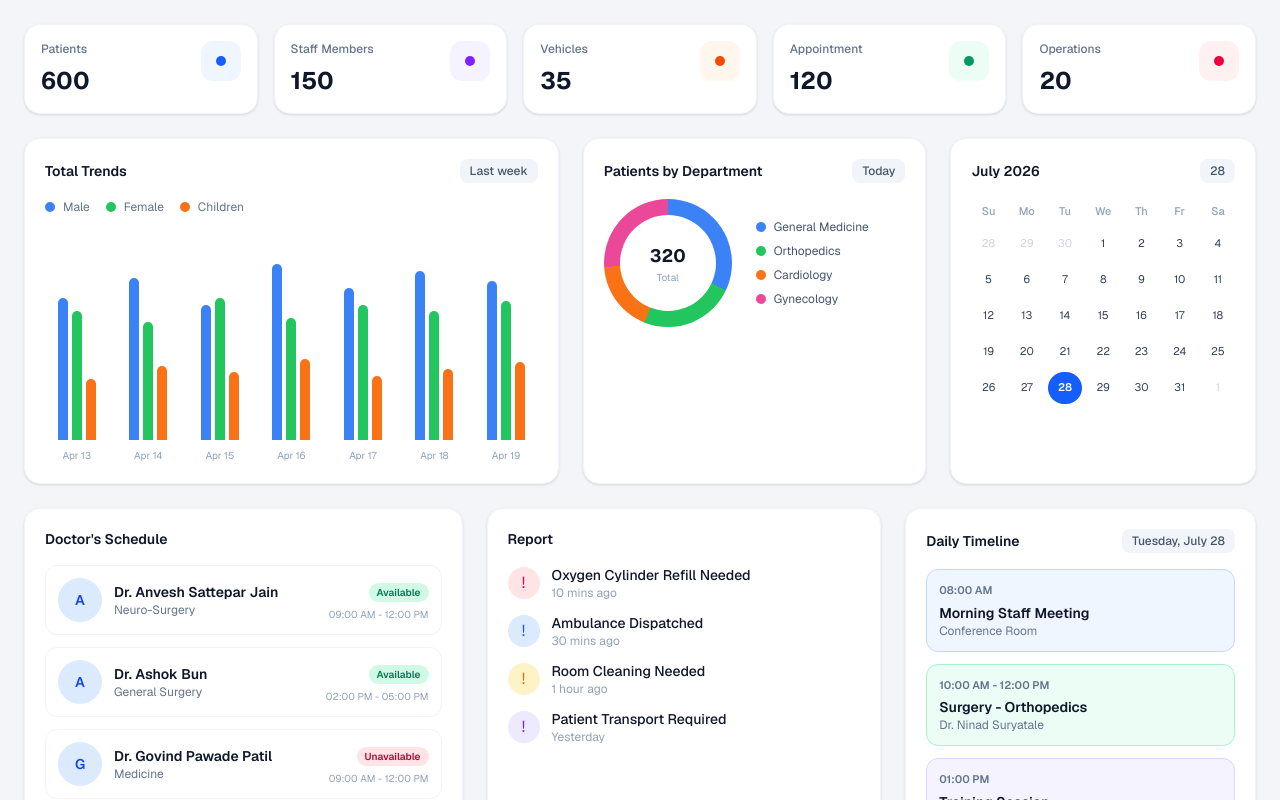
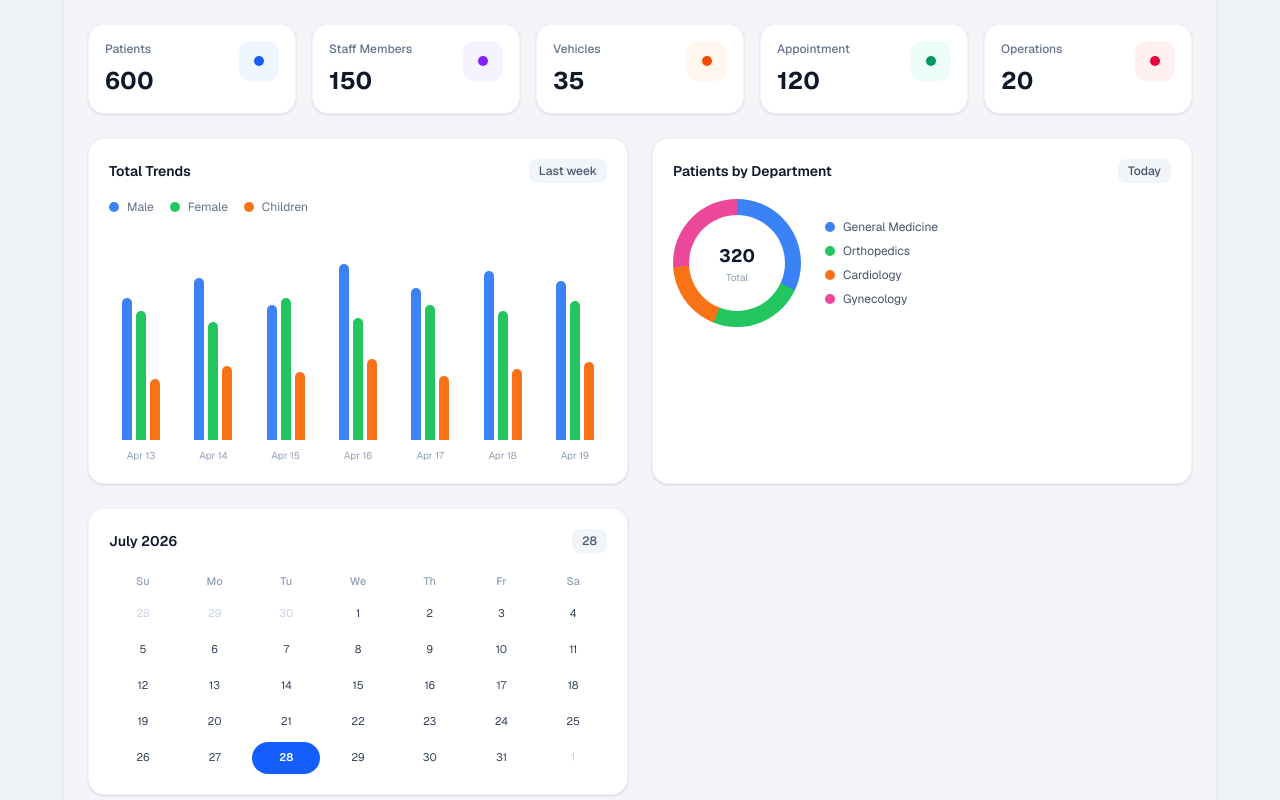
Before and after one commit to rp98nt/shivnerihospital, a Next.js app: page /personnel/superadmin in a window 1280 px wide. Shown: the top 800 px of the page. Built offline with nearby package versions, Linux system fonts and the light colour scheme; no server answers.

Commit message:
fix: constrain personnel dashboard to compact max-w-6xl layout
Center the staff dashboard like the homepage with a max-width shell, tighter content padding, responsive dashboard grids, and a narrower header search field.

```diff
--- a/components/personnel/personnel-dashboard.tsx
+++ b/components/personnel/personnel-dashboard.tsx
@@ -84,7 +84,7 @@ export function PersonnelDashboard() {
 
   return (
     <div className="space-y-6">
-      <section className="grid gap-4 sm:grid-cols-2 xl:grid-cols-5">
+      <section className="grid gap-4 sm:grid-cols-2 lg:grid-cols-3 xl:grid-cols-5">
         {KPI_STATS.map((stat) => (
           <article
             key={stat.label}
@@ -105,7 +105,7 @@ export function PersonnelDashboard() {
         ))}
       </section>
 
-      <section className="grid gap-6 xl:grid-cols-[1.4fr_0.9fr_0.8fr]">
+      <section className="grid gap-6 lg:grid-cols-2">
         <DashboardCard title="Total Trends" action="Last week">
           <div className="mt-4 flex flex-wrap gap-4 text-xs text-slate-500">
             <LegendDot color="#3b82f6" label="Male" />
--- a/components/personnel/personnel-header.tsx
+++ b/components/personnel/personnel-header.tsx
@@ -42,7 +42,7 @@ export function PersonnelHeader({
           <input
             type="search"
             placeholder="Search patients, appointments, invoices..."
-            className="w-84 rounded-xl border border-slate-200 bg-slate-50 py-2 pl-9 pr-3 text-sm outline-none transition focus:border-blue-400 focus:ring-2 focus:ring-blue-100 lg:w-[27rem]"
+            className="w-full max-w-xs rounded-xl border border-slate-200 bg-slate-50 py-2 pl-9 pr-3 text-sm outline-none transition focus:border-blue-400 focus:ring-2 focus:ring-blue-100 sm:max-w-sm lg:max-w-md"
           />
         </label>
 
--- a/components/personnel/personnel-shell.tsx
+++ b/components/personnel/personnel-shell.tsx
@@ -12,7 +12,8 @@ export async function PersonnelShell({ title, children }: PersonnelShellProps) {
   const user = session?.user;
 
   return (
-    <div className="flex min-h-dvh bg-[#f3f5f9]">
+    <div className="min-h-dvh bg-slate-200/40">
+      <div className="mx-auto flex min-h-dvh w-full max-w-6xl bg-[#f3f5f9] shadow-sm">
         {user ? <PersonnelSidebar role={user.role} /> : null}
         <div className="flex min-w-0 flex-1 flex-col">
           {user ? (
@@ -22,7 +23,10 @@ export async function PersonnelShell({ title, children }: PersonnelShellProps) {
               accountRole={user.accountRole ?? user.role}
             />
           ) : null}
-        <main className="flex-1 overflow-auto p-4 sm:p-6">{children}</main>
+          <main className="flex-1 overflow-auto px-4 py-4 sm:px-6 sm:py-6">
+            {children}
+          </main>
+        </div>
       </div>
     </div>
   );
```
Lines whose indentation alone changed are shown as unchanged.
